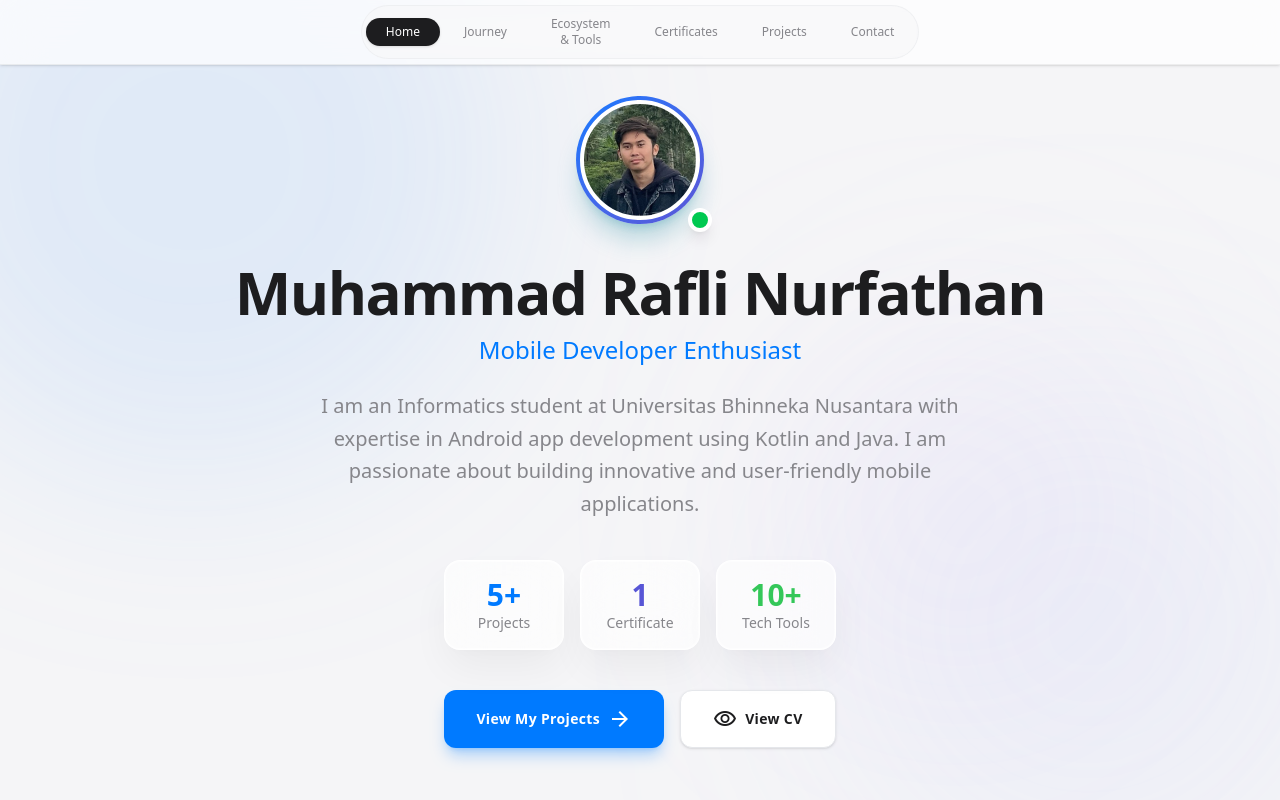
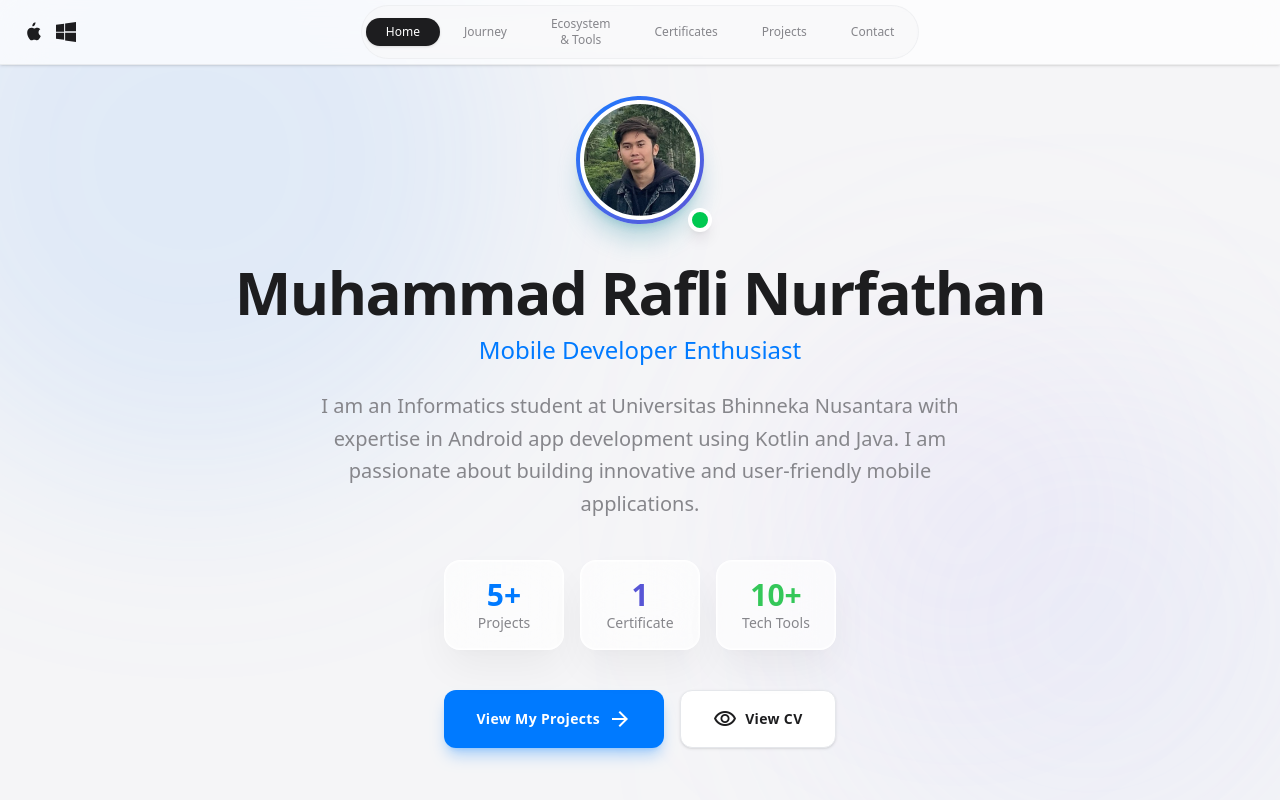
Before and after one commit to mhmmdraflin/mhmmdrafli.portfolio, a React (Vite) app: page / in a window 1280 px wide. Shown: the top 800 px of the page. Built offline with nearby package versions, Linux system fonts and the light colour scheme.

Commit message:
UI: Add logos to desktop header and enable Pulse animation for In Progress status on desktop

```diff
--- a/src/components/Header.jsx
+++ b/src/components/Header.jsx
@@ -35,7 +35,16 @@ export default function Header() {
                         <path d="M0 3.449L9.75 2.1v9.451H0v-8.102zm10.949-1.651L24 0v10.97H10.949V1.798zm-10.949 11.23h9.75v8.324l-9.75-1.35V13.028zm10.949 0H24V24l-13.051-1.832v-9.14z" />
                     </svg>
                 </div>
-                <div className="hidden md:block"></div>
+                <div className="hidden md:flex items-center gap-3 pl-0">
+                    {/* Apple Logo */}
+                    <svg viewBox="0 0 24 24" className="w-5 h-5 fill-[#1D1D1F]">
+                        <path d="M18.71 19.5c-.83 1.24-1.71 2.45-3.05 2.47-1.34.03-1.77-.79-3.29-.79-1.53 0-2 .77-3.27.82-1.31.05-2.3-1.32-3.14-2.53C4.25 17 2.94 12.45 4.7 9.39c.87-1.52 2.43-2.48 4.12-2.51 1.28-.02 2.5.87 3.29.87.78 0 2.26-1.07 3.81-.91.65.03 2.47.26 3.64 1.98-.09.06-2.17 1.28-2.15 3.81.03 3.02 2.65 4.03 2.68 4.04-.03.07-.42 1.44-1.38 2.83M13 3.5c.55-.83.91-1.99.76-3.15-1.07.09-2.28.78-2.92 1.66-.58.78-.99 2.01-.74 3.02 1.15.09 2.3-.63 2.9-1.53z" />
+                    </svg>
+                    {/* Windows Logo */}
+                    <svg viewBox="0 0 24 24" className="w-5 h-5 fill-[#1D1D1F]">
+                        <path d="M0 3.449L9.75 2.1v9.451H0v-8.102zm10.949-1.651L24 0v10.97H10.949V1.798zm-10.949 11.23h9.75v8.324l-9.75-1.35V13.028zm10.949 0H24V24l-13.051-1.832v-9.14z" />
+                    </svg>
+                </div>
 
                 {/* Desktop Navigation */}
                 <nav className="hidden md:flex items-center justify-center gap-1 p-1 rounded-full bg-gray-100/50 border border-gray-200/50 backdrop-blur-md w-fit justify-self-center">
--- a/src/components/ProjectsSection.jsx
+++ b/src/components/ProjectsSection.jsx
@@ -138,7 +138,7 @@ const ProjectItem = ({ project, index }) => {
                         {project.year}
                     </span>
                     {project.status === 'In Progress' ? (
-                        <div className="flex items-center gap-1.5 px-3 py-1 bg-gradient-to-r from-amber-500 to-orange-500 rounded-full shadow-lg shadow-orange-500/20 animate-pulse md:animate-none">
+                        <div className="flex items-center gap-1.5 px-3 py-1 bg-gradient-to-r from-amber-500 to-orange-500 rounded-full shadow-lg shadow-orange-500/20 animate-pulse">
                             <span className="material-symbols-outlined text-[10px] text-white font-bold animate-spin">sync</span>
                             <span className="text-[10px] font-bold tracking-widest text-white uppercase">
                                 {project.status}
```
